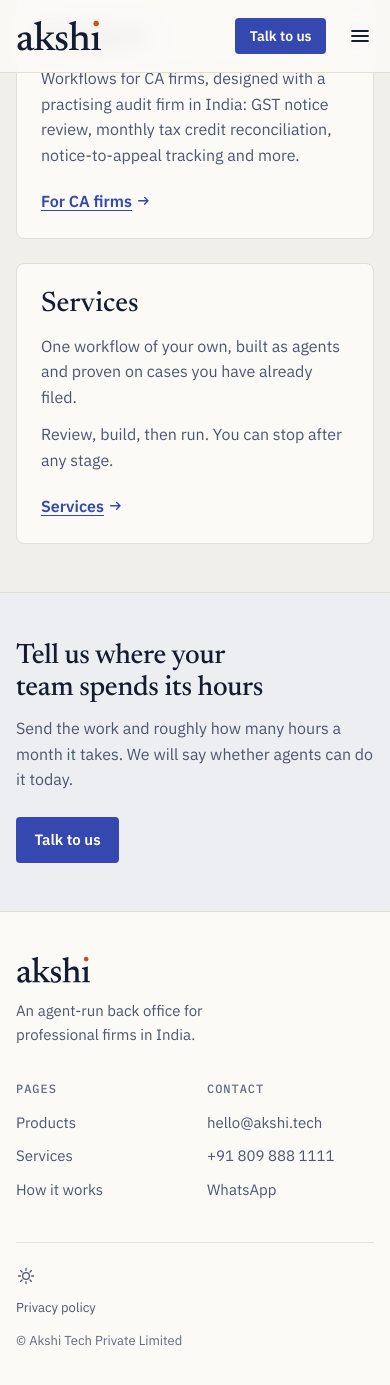
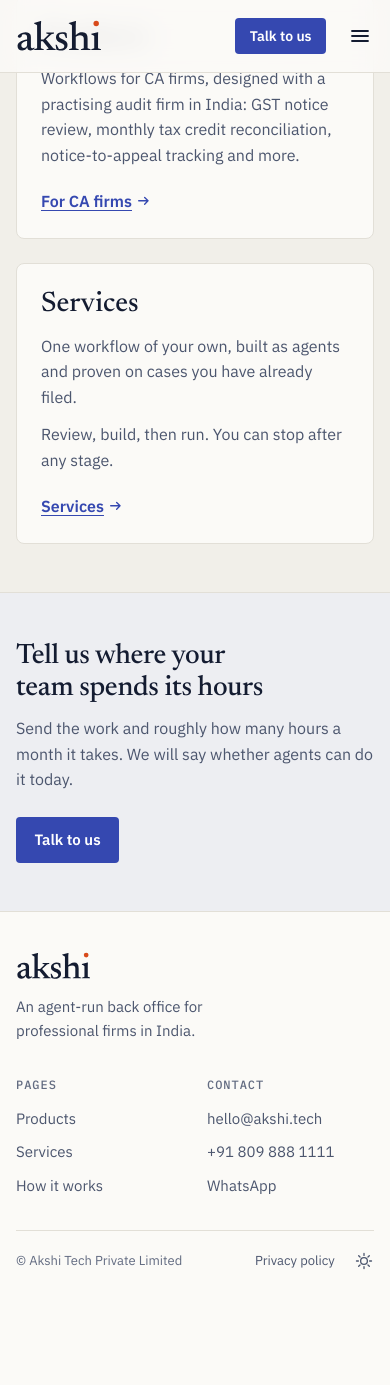
Before and after one commit to akshitech/akshitech.github.io, a Jekyll site: the page built from index.html, in a window 390 px wide and 1400 px high, scrolled down 3950 px. Shown: the top 1385 px of the window. Built offline with Jekyll 4.4.1, drawn with Linux system fonts in a browser that asks for light colours; after the commit the page ends 5254 px from its top, so only the background shows below that.

Commit message:
Footer's last row on one line at every width, privacy and theme at the right; tighter phone footer; test the row at 320, 390 and 1440

```diff
--- a/_includes/footer.html
+++ b/_includes/footer.html
@@ -24,21 +24,23 @@
       </div>
       <div class="foot-legal">
         <span>&copy; {{ site.data.contact.legal_name }}</span>
-{%- assign privacy_page = site.pages | where: "url", "/privacy/" | first %}
-{%- assign terms_page = site.pages | where: "url", "/terms/" | first %}
-{%- if privacy_page or terms_page %}
-        <span class="foot-legal-links">{% if privacy_page %}<a href="{{ '/privacy/' | relative_url }}">Privacy policy</a>{% endif %}{% if terms_page %}<a href="{{ '/terms/' | relative_url }}">Terms of use</a>{% endif %}</span>
-{%- endif %}
-        <button type="button" class="theme-toggle" aria-label="Dark theme" aria-pressed="false" hidden>
-          <svg class="icon-sun" viewBox="0 0 24 24" width="18" height="18" aria-hidden="true" focusable="false"><circle cx="12" cy="12" r="4.5"/><path d="M12 2v2.5M12 19.5V22M2 12h2.5M19.5 12H22M4.9 4.9l1.8 1.8M17.3 17.3l1.8 1.8M4.9 19.1l1.8-1.8M17.3 6.7l1.8-1.8"/></svg>
-          <svg class="icon-moon" viewBox="0 0 24 24" width="18" height="18" aria-hidden="true" focusable="false"><path d="M20.5 14.2A8.5 8.5 0 0 1 9.8 3.5a8.5 8.5 0 1 0 10.7 10.7z"/></svg>
-        </button>
 {%- if site.data.contact.cin and site.data.contact.cin != "" %}
         <span>CIN {{ site.data.contact.cin }}</span>
 {%- endif %}
 {%- if site.data.contact.registered_office and site.data.contact.registered_office != "" %}
         <span>Registered office: {{ site.data.contact.registered_office }}</span>
 {%- endif %}
+{%- assign privacy_page = site.pages | where: "url", "/privacy/" | first %}
+{%- assign terms_page = site.pages | where: "url", "/terms/" | first %}
+        <div class="foot-legal-end">
+{%- if privacy_page or terms_page %}
+          <span class="foot-legal-links">{% if privacy_page %}<a href="{{ '/privacy/' | relative_url }}">Privacy policy</a>{% endif %}{% if privacy_page and terms_page %} {% endif %}{% if terms_page %}<a href="{{ '/terms/' | relative_url }}">Terms of use</a>{% endif %}</span>
+{%- endif %}
+          <button type="button" class="theme-toggle" aria-label="Dark theme" aria-pressed="false" hidden>
+            <svg class="icon-sun" viewBox="0 0 24 24" width="18" height="18" aria-hidden="true" focusable="false"><circle cx="12" cy="12" r="4.5"/><path d="M12 2v2.5M12 19.5V22M2 12h2.5M19.5 12H22M4.9 4.9l1.8 1.8M17.3 17.3l1.8 1.8M4.9 19.1l1.8-1.8M17.3 6.7l1.8-1.8"/></svg>
+            <svg class="icon-moon" viewBox="0 0 24 24" width="18" height="18" aria-hidden="true" focusable="false"><path d="M20.5 14.2A8.5 8.5 0 0 1 9.8 3.5a8.5 8.5 0 1 0 10.7 10.7z"/></svg>
+          </button>
+        </div>
       </div>
     </div>
   </footer>
--- a/_sass/_footer.scss
+++ b/_sass/_footer.scss
@@ -8,30 +8,26 @@
 .foot-head { font: 500 0.75rem/1 var(--mono); letter-spacing: 0.08em; text-transform: uppercase; color: var(--subtle); margin: 0 0 1rem; }
 .foot-links { list-style: none; margin: 0; padding: 0; display: grid; gap: 0.6rem; justify-items: start; }
 .foot-contact { display: grid; gap: 0.6rem; justify-items: start; }
-.foot-legal { margin-top: 3rem; padding-top: 1.5rem; align-items: baseline; border-top: 1px solid var(--border); color: var(--subtle); font-size: 0.8125rem; display: flex; flex-wrap: wrap; gap: 0.25rem 1.5rem; }
-.foot-legal-links { display: flex; gap: 1.5rem; margin-left: auto; }
+/* One row at every width: copyright left, legal links and the theme toggle right; it wraps only when it must */
+.foot-legal { margin-top: 3rem; padding-top: 1.5rem; align-items: baseline; border-top: 1px solid var(--border); color: var(--subtle); font-size: 0.8125rem; display: flex; flex-wrap: wrap; gap: 0.5rem 1.5rem; }
+.foot-legal-end { display: flex; flex-wrap: wrap; align-items: center; gap: 0.5rem 1.5rem; margin-left: auto; }
+.foot-legal-links { display: flex; flex-wrap: wrap; gap: 0.5rem 1.5rem; }
 .foot-legal-links a { color: var(--muted); }
 .foot-legal-links a:hover { color: var(--primary); }
 /* Theme toggle: one icon button, shown only with JavaScript, which is what applies it */
-.theme-toggle { display: inline-flex; align-self: center; align-items: center; justify-content: center; width: 2rem; height: 2rem; margin: -0.4rem -0.4rem -0.4rem 0; padding: 0; color: var(--muted); background: none; border: 0; border-radius: 6px; cursor: pointer; }
+.theme-toggle { display: inline-flex; align-self: center; align-items: center; justify-content: center; width: 2rem; height: 2rem; margin: -0.4rem -0.4rem -0.4rem -0.4rem; padding: 0; color: var(--muted); background: none; border: 0; border-radius: 6px; cursor: pointer; }
 .theme-toggle[hidden] { display: none; }
 .theme-toggle:hover { color: var(--primary); }
 .theme-toggle:focus-visible { outline: 2px solid var(--focus); outline-offset: 2px; }
 .theme-toggle svg { fill: none; stroke: currentColor; stroke-width: 1.75; stroke-linecap: round; stroke-linejoin: round; }
 .theme-toggle[aria-pressed="true"] .icon-sun, .theme-toggle[aria-pressed="false"] .icon-moon { display: none; }
-/* Phones: the two legal links on one line, the copyright line closing the footer below them */
-@media (max-width: 52rem) {
-  .foot-legal { flex-direction: column-reverse; align-items: flex-start; gap: 0.75rem; }
-  .foot-legal-links { margin-left: 0; }
-  /* Stacked rows: the icon lines up with the text's left edge, its padding outside the column */
-  .theme-toggle { align-self: flex-start; margin: -0.4rem 0 -0.4rem -0.4rem; }
-}
 
 @media (max-width: 52rem) {
-  .foot { padding-top: 2.75rem; padding-bottom: 3rem; }
+  .foot { padding-top: 2.5rem; padding-bottom: 2rem; }
   .foot-grid { grid-template-columns: repeat(2, minmax(0, 1fr)); gap: 2.25rem 1.5rem; }
   .foot-brand { grid-column: 1 / -1; }
-  .foot-legal { margin-top: 2.5rem; }
+  .foot-legal { margin-top: 2rem; padding-top: 1.25rem; gap: 0.5rem 1.25rem; }
+  .foot-legal-end { gap: 0.5rem 1.25rem; }
 }
 
 @media (max-width: 52rem) {
```
Also changed, not shown: tests/browser_check.py (+20 -11 lines).
